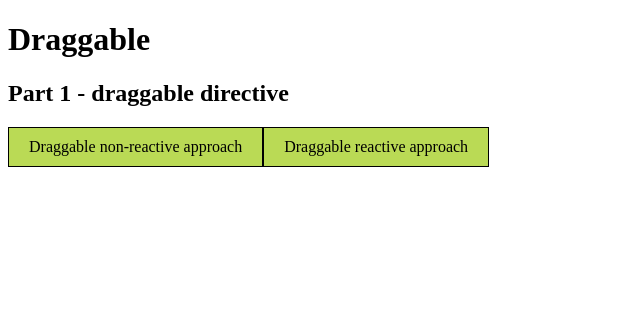
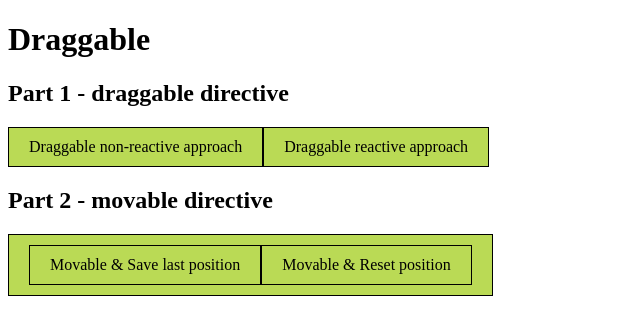
Before and after one commit to jsaunie/drag-drop-angular7, an Angular app: page / in a window 1280 px wide. Shown: the top 334 px of the page, without its empty margins (0-640 px from the left). Built offline with nearby package versions, Linux system fonts and the light colour scheme.

Commit message:
Add movable directive

```diff
--- a/src/app/app.component.html
+++ b/src/app/app.component.html
@@ -8,3 +8,14 @@
 <div class="box" appDraggableRx (dragStart)="onDragStart()" (dragMove)="onDragMove($event)" (dragEnd)="onDragEnd()">
   Draggable reactive approach
 </div>
+
+<h2 appMovable [appMovableReset]="true">Part 2 - movable directive</h2>
+
+<div class="box" appMovable>
+  <div class="box" appMovable>
+    Movable & Save last position
+  </div>
+  <div class="box" appMovable [appMovableReset]="true">
+    Movable & Reset position
+  </div>
+</div>
--- a/src/app/draggable/draggable.directive.ts
+++ b/src/app/draggable/draggable.directive.ts
@@ -14,6 +14,7 @@ export class DraggableDirective {
 
   @HostListener('pointerdown', ['$event']) onPointerDown(event: PointerEvent): void {
     this.dragging = true;
+    event.stopPropagation();
     this.dragStart.next(event);
   }
 
--- a/src/app/draggable/draggable.module.ts
+++ b/src/app/draggable/draggable.module.ts
@@ -3,11 +3,13 @@ import {CommonModule} from '@angular/common';
 
 import {DraggableDirective} from './draggable.directive';
 import {DraggableRxDirective} from './draggable-rx.directive';
+import {MovableDirective} from './movable.directive';
 
 @NgModule({
   declarations: [
     DraggableDirective,
     DraggableRxDirective,
+    MovableDirective,
   ],
   imports: [
     CommonModule
@@ -15,6 +17,7 @@ import {DraggableRxDirective} from './draggable-rx.directive';
   exports: [
     DraggableDirective,
     DraggableRxDirective,
+    MovableDirective,
   ],
 })
 export class DraggableModule {
--- /dev/null
+++ b/src/app/draggable/movable.directive.ts
@@ -0,0 +1,52 @@
+import {Directive, HostBinding, HostListener, Input} from '@angular/core';
+import {DraggableDirective} from './draggable.directive';
+import {DomSanitizer, SafeStyle} from '@angular/platform-browser';
+
+interface IPosition {
+  x: number;
+  y: number;
+}
+
+@Directive({
+  selector: '[appMovable]'
+})
+export class MovableDirective extends DraggableDirective {
+
+  @Input('appMovableReset') reset = false;
+  @HostBinding('class.movable') movable = true;
+
+  private position: IPosition = {x: 0, y: 0};
+  private startPosition: IPosition;
+
+  constructor(private sanitizer: DomSanitizer) {
+    super();
+  }
+
+  @HostBinding('style.transform') get transform(): SafeStyle {
+    return this.sanitizer.bypassSecurityTrustStyle(
+      `translateX(${this.position.x}px) translateY(${this.position.y}px)`
+    );
+  }
+
+  @HostListener('dragStart', ['$event']) onDragStart(event: PointerEvent) {
+    console.log('start moving :', Math.round(event.clientX - this.position.x), Math.round(event.clientY - this.position.y));
+    this.startPosition = {
+      x: event.clientX - this.position.x,
+      y: event.clientY - this.position.y,
+    };
+  }
+
+  @HostListener('dragMove', ['$event']) onDragMove(event: PointerEvent) {
+    this.position.x = event.clientX - this.startPosition.x;
+    this.position.y = event.clientY - this.startPosition.y;
+  }
+
+  @HostListener('dragEnd', ['$event']) onDragEnd(event: PointerEvent) {
+    console.log('stop moving :', Math.round(event.clientX - this.startPosition.x), Math.round(event.clientY - this.startPosition.y));
+    if (this.reset) {
+      this.position = {x: 0, y: 0};
+    }
+  }
+
+
+}
--- a/src/styles.scss
+++ b/src/styles.scss
@@ -4,3 +4,7 @@
   cursor: move;
   user-select: none;
 }
+
+.movable:not(.dragging) {
+  transition: transform 300ms ease-in-out;
+}
```
